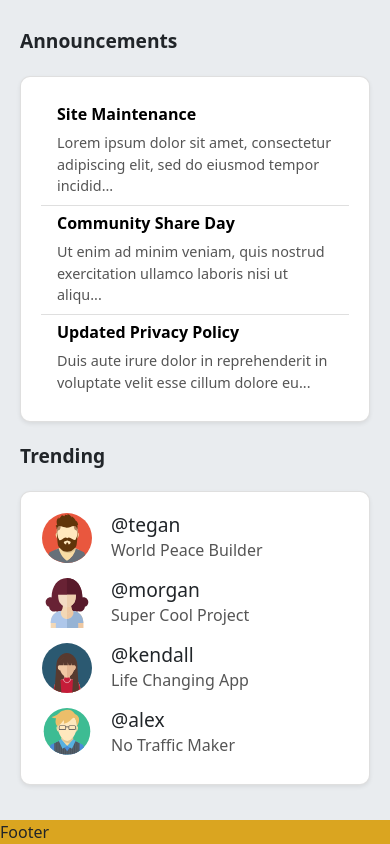
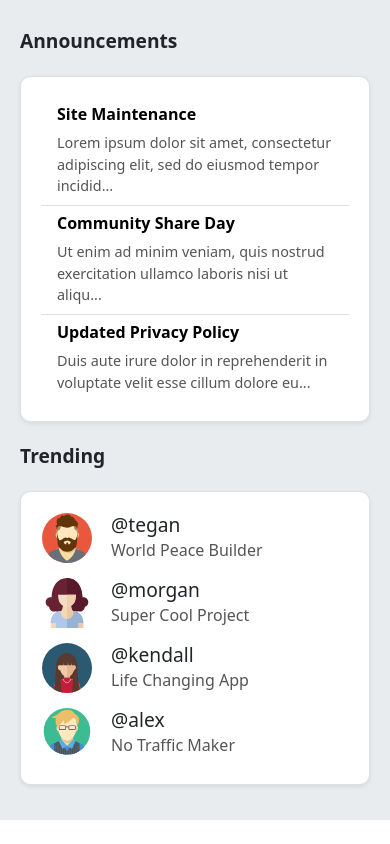
Before and after one commit to Vurnex/admin-dashboard, a plain HTML site: page index.html in a window 390 px wide. Shown: the part 1782-2626 px from the top of the page. After the commit the page ends 2602 px from the top, so only its background shows below. Drawn offline with nearby package versions, Linux system fonts and the light colour scheme.

Commit message:
Remove unused footer element

```diff
--- a/css/styles.scss
+++ b/css/styles.scss
@@ -25,7 +25,6 @@ body {
                         "dashboard header header"
                         "dashboard content content"
                         "dashboard content content"
-                        "footer footer footer"
 }
 
 .nav-container {
@@ -333,7 +332,6 @@ body {
         grid-template-areas: "navbar"
                             "header"
                             "content"
-                            "footer"
     }
 
     .dashboard-container {
--- a/index.html
+++ b/index.html
@@ -270,7 +270,6 @@
 
 
         </div>
-        <div class="footer">Footer</div>
 
     </div>
 
```
Also changed, not shown: css/styles.css, 1 other file.
